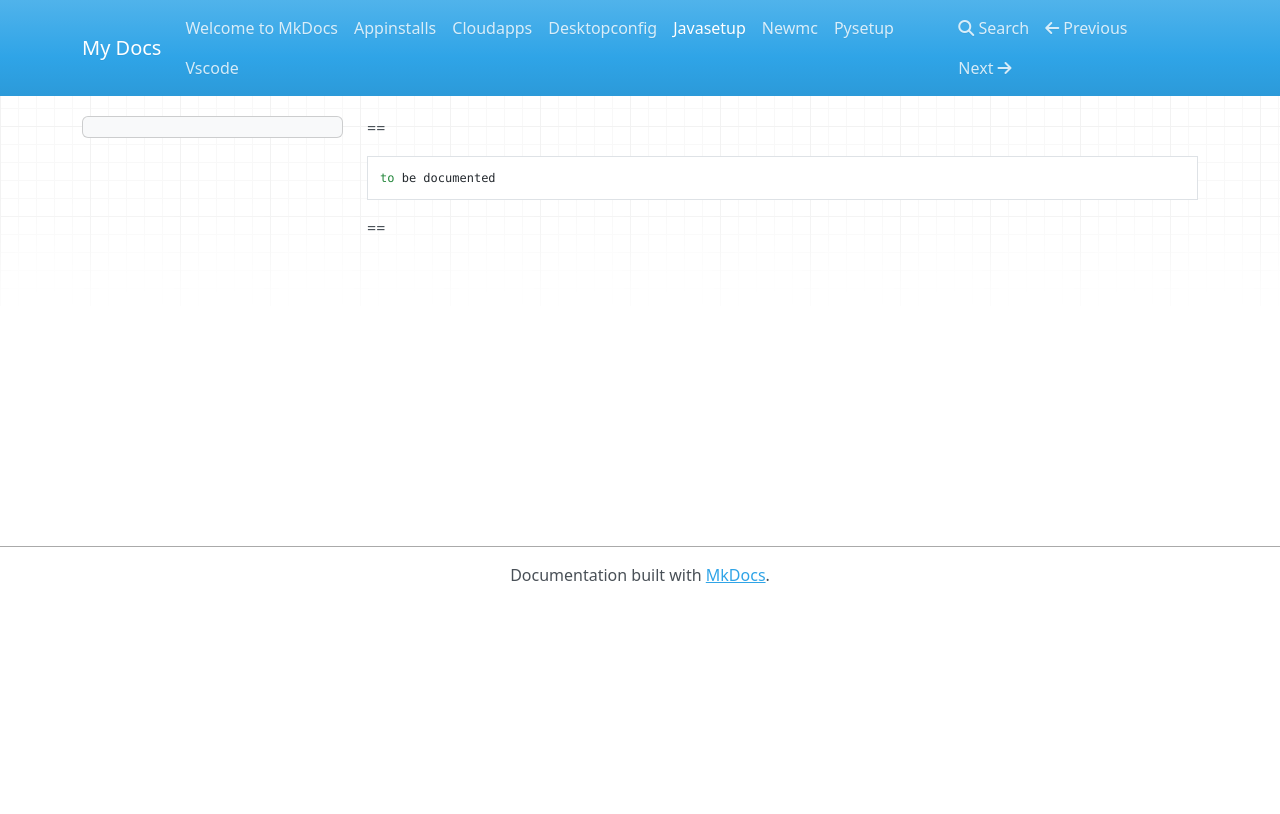
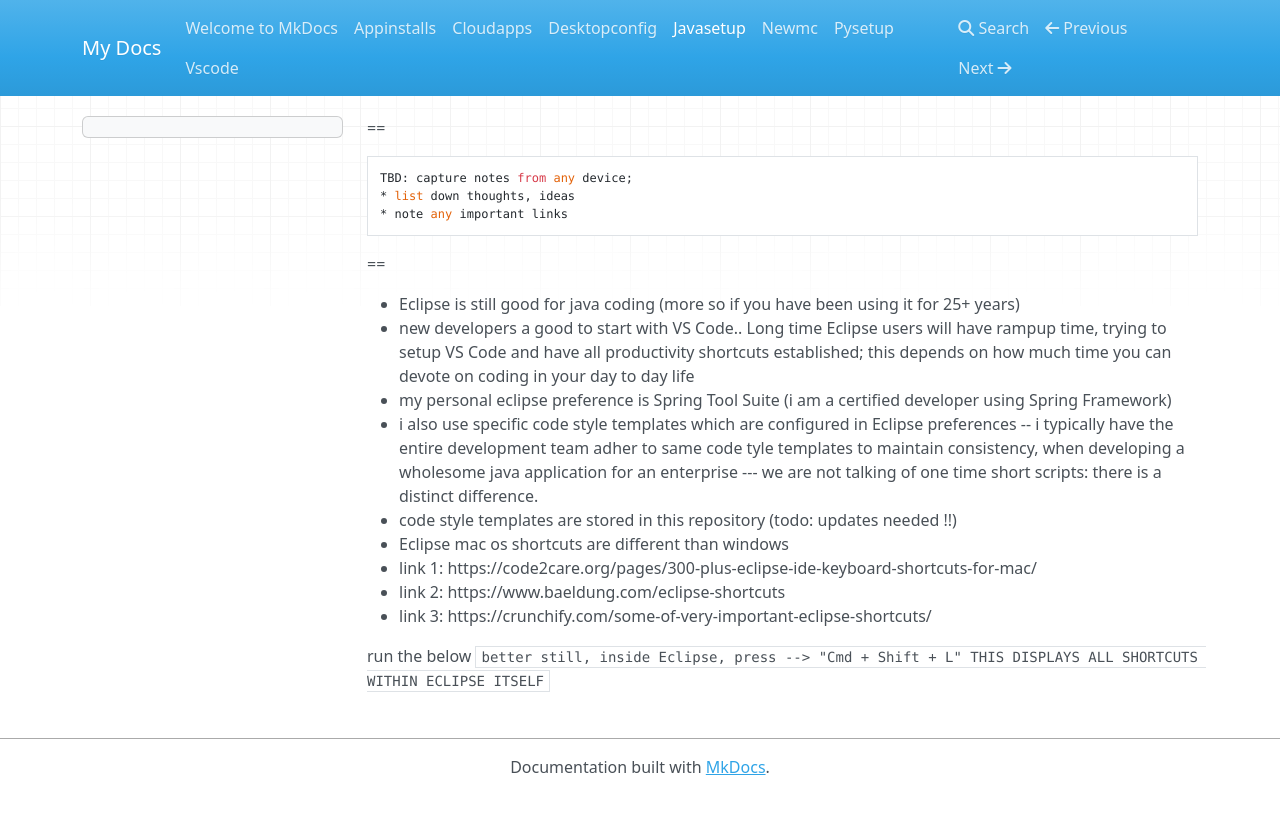
Before and after one commit to amitrajpurkar/tuneinwithmac, an MkDocs documentation site: the page built from docs/javasetup.md, in a window 1280 px wide. Shown: the top 814 px of the page. Built offline with MkDocs 1.6.1, drawn with Linux system fonts in a browser that asks for light colours; nearby versions of some CDN libraries.

Commit message:
Capturing eclipse related notes

````diff
--- a/docs/javasetup.md
+++ b/docs/javasetup.md
@@ -1,6 +1,20 @@
 ==
 ```
-to be documented
+TBD: capture notes from any device;
+* list down thoughts, ideas
+* note any important links
 ```
+==
 
-==
+* Eclipse is still good for java coding (more so if you have been using it for 25+ years)
+* new developers a good to start with VS Code.. Long time Eclipse users will have rampup time, trying to setup VS Code and have all productivity shortcuts established; this depends on how much time you can devote on coding in your day to day life
+* my personal eclipse preference is Spring Tool Suite (i am a certified developer using Spring Framework)
+* i also use specific code style templates which are configured in Eclipse preferences -- i typically have the entire development team adher to same code tyle templates to maintain consistency, when developing a wholesome java application for an enterprise --- we are not talking of one time short scripts: there is a distinct difference.
+* code style templates are stored in this repository (todo: updates needed !!)
+* Eclipse mac os shortcuts are different than windows
+ * link 1: https://code2care.org/pages/300-plus-eclipse-ide-keyboard-shortcuts-for-mac/
+ * link 2: https://www.baeldung.com/eclipse-shortcuts
+ * link 3: https://crunchify.com/some-of-very-important-eclipse-shortcuts/
+
+run the below
+```better still, inside Eclipse, press --> "Cmd + Shift + L" THIS DISPLAYS ALL SHORTCUTS WITHIN ECLIPSE ITSELF ```
````
